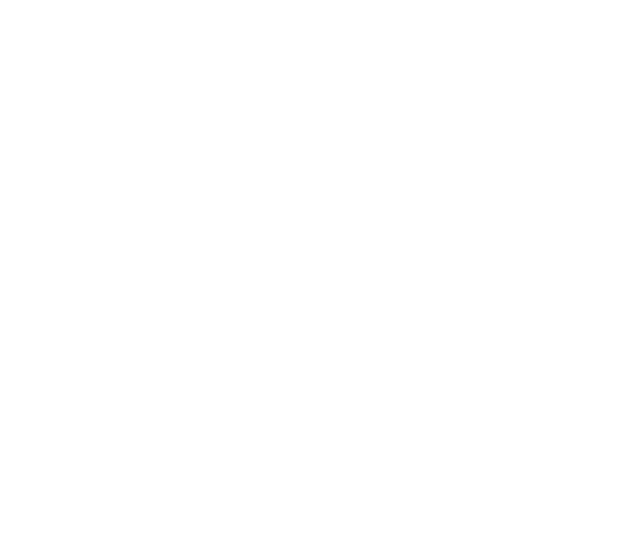
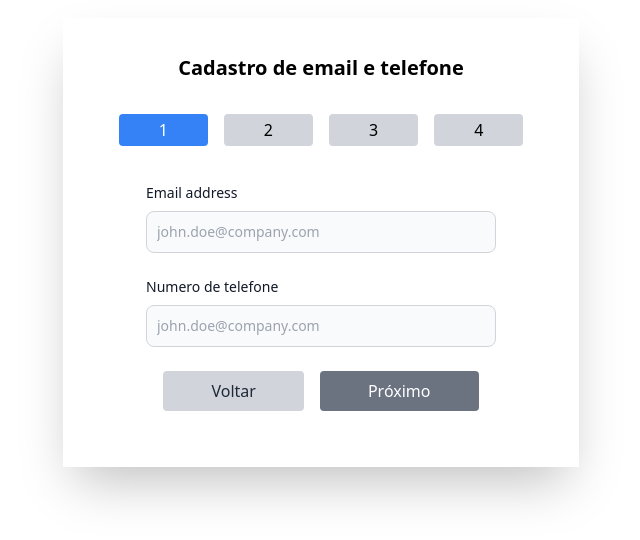
Before and after one commit to rafaelmasselli/localSIGUserRegistration, a React (Vite) app in the folder frontend/: page / in a window 1280 px wide. Shown: the part 108-648 px from the top of the page, without its empty margins (319-959 px from the left). Built offline with nearby package versions, Linux system fonts and the light colour scheme.

Commit message:
feat: form progression logic

```diff
--- a/frontend/package.json
+++ b/frontend/package.json
@@ -11,7 +11,8 @@
   },
   "dependencies": {
     "react": "^18.2.0",
-    "react-dom": "^18.2.0"
+    "react-dom": "^18.2.0",
+    "react-router-dom": "^6.22.2"
   },
   "devDependencies": {
     "@types/react": "^18.2.56",
--- a/frontend/src/App.tsx
+++ b/frontend/src/App.tsx
@@ -1,8 +1,11 @@
+import { BrowserRouter } from "react-router-dom";
+import { Router } from "./routes/index.routes";
+
 function App() {
   return (
-    <>
-      <h1 className="text-white">Hello world</h1>
-    </>
+    <BrowserRouter>
+      <Router />
+    </BrowserRouter>
   );
 }
 
--- /dev/null
+++ b/frontend/src/components/structure/form/verifyEmailAndTelephone/index.tsx
@@ -0,0 +1,51 @@
+interface IVerifyEmailAndTelephone {
+  email: string;
+  setEmail: React.Dispatch<React.SetStateAction<string>>;
+}
+
+export function VerifyEmailAndTelephone({
+  email,
+  setEmail,
+}: IVerifyEmailAndTelephone) {
+  return (
+    <div className="w-full h-full mt-[-20px]">
+
+      <div className="w-full">
+        <div className="flex justify-center">
+          <div>
+            <label
+              htmlFor="email"
+              className="block mb-2 text-sm font-medium text-gray-900 "
+            >
+              Email address
+            </label>
+            <input
+              type="email"
+              id="email"
+              className="w-[350px] bg-gray-50 border border-gray-300 text-gray-900 text-sm rounded-lg focus:ring-blue-500 focus:border-blue-500 block  p-2.5 "
+              placeholder="john.doe@company.com"
+              required
+            />
+          </div>
+        </div>
+        <div className="flex justify-center mt-6">
+          <div>
+            <label
+              htmlFor="email"
+              className="block mb-2 text-sm font-medium text-gray-900 "
+            >
+              Numero de telefone
+            </label>
+            <input
+              type="email"
+              id="email"
+              className="w-[350px] bg-gray-50 border border-gray-300 text-gray-900 text-sm rounded-lg focus:ring-blue-500 focus:border-blue-500 block  p-2.5  "
+              placeholder="john.doe@company.com"
+              required
+            />
+          </div>
+        </div>
+      </div>
+    </div>
+  );
+}
--- /dev/null
+++ b/frontend/src/components/structure/input/index.tsx
@@ -0,0 +1,5 @@
+export function Input(){
+     return (
+          <input placeholder=""/>
+     )
+}
--- /dev/null
+++ b/frontend/src/components/structure/step/index.tsx
@@ -0,0 +1,19 @@
+interface StepProps {
+  index: number;
+  active: boolean;
+  className: string;
+}
+
+export function Step({ index, active, className }: StepProps) {
+  return (
+    <div className="flex items-center justify-center">
+      <div
+        className={`p-1 px-10 rounded ${
+          active ? "bg-blue-600 text-white" : "bg-gray-300 text-blackAlpha"
+        } ${active ? "scale-120" : ""} ${className}`}
+      >
+        {index}
+      </div>
+    </div>
+  );
+}
--- /dev/null
+++ b/frontend/src/pages/home/index.tsx
@@ -0,0 +1,71 @@
+import { useState } from "react";
+import { Step } from "../../components/structure/step";
+import { VerifyEmailAndTelephone } from "../../components/structure/form/verifyEmailAndTelephone";
+
+export function Home() {
+  const [step, setStep] = useState(1);
+  const [email, setEmail] = useState("");
+  const Steps = [1, 2, 3, 4];
+  const phases = [
+    "Cadastro de email e telefone",
+    "Confirma o codigo do telefone e do celular",
+    "Adiconar informacoes de usuario",
+    "Endereco do usuario",
+  ];
+
+  const getCompStep = () => {
+    switch (step) {
+      case 1:
+        return <VerifyEmailAndTelephone email={email} setEmail={setEmail} />;
+    }
+  };
+
+  function handleForm() {
+    step !== 3 && setStep(step + 1);
+    if (step == 1) {
+    }
+  }
+
+  return (
+    <div className="min-h-screen mt-[-50px] flex items-center justify-center ">
+      <div className="max-w-2xl shadow-2xl p-12 flex flex-col items-center ">
+        <h1 className="font-bold text-xl mb-6 mt-[-12px]">
+          {phases[step - 1]}
+        </h1>
+        <div className="flex justify-between mb-4 ">
+          {Steps.map((item) => (
+            <Step
+              className="m-2"
+              key={item}
+              index={item}
+              active={step === item}
+            />
+          ))}
+        </div>
+        <hr className="my-4 border-black border-t" />
+
+        <div className="w-full h-auto flex justify-center ">
+          {getCompStep()}
+        </div>
+
+        <div className="flex justify-between mt-4">
+          <button
+            onClick={() => setStep(step - 1)}
+            disabled={step === 1}
+            className="bg-gray-300 hover:bg-gray-400 text-gray-800 py-2 px-12 rounded m-2"
+          >
+            Voltar
+          </button>
+          <button
+            onClick={handleForm}
+            className={`${
+              step === 3 ? "bg-red-600" : "bg-gray-500"
+            } hover:bg-blue-600 text-white py-2 px-12 rounded m-2`}
+          >
+            {step === 3 ? "Enviar" : "Próximo"}
+          </button>
+        </div>
+      </div>
+    </div>
+  );
+}
--- /dev/null
+++ b/frontend/src/routes/index.routes.tsx
@@ -0,0 +1,10 @@
+import { Routes, Route } from "react-router-dom";
+import { Home } from "../pages/home";
+
+export function Router() {
+  return (
+    <Routes>
+      <Route path="/" element={<Home />} />
+    </Routes>
+  );
+}
--- /dev/null
+++ b/frontend/src/utils/flag.ts
@@ -0,0 +1,110 @@
+import countries from "./countries";
+
+/**
+ * Type representing a country object.
+ */
+export type Country = (typeof countries)[number];
+
+/**
+ * Returns the country object for a given ISO code.
+ * @param {string} code - The ISO code of the country.
+ * @returns {Country} The country object.
+ */
+export const getCountryByIso = (code: Country[2]): Country =>
+  countries.find((c) => c[2] === code) as Country;
+
+/**
+ * Removes all non-digit characters from a string.
+ * @param {string} value - The string to remove non-digit characters from.
+ * @returns {string} The string with all non-digit characters removed.
+ */
+export const removeMask = (value: string): string => value.replace(/\D/g, "");
+
+/**
+ * Returns the digits of a string that match the mask.
+ * @param {string} value - The string to extract digits from.
+ * @param {string} mask - The mask to match against.
+ * @returns {string} The digits of the string that match the mask.
+ */
+export const getMaskDigit = (value: string, mask?: string): string => {
+  const v = removeMask(value);
+  if (!mask) return v;
+
+  const numberOfDigits = mask.match(/\./g)?.length;
+
+  return v.substring(0, numberOfDigits);
+};
+
+/**
+ * Applies a mask to a string.
+ * @param {string} value - The string to apply the mask to.
+ * @param {string} mask - The mask to apply.
+ * @returns {string} The string with the mask applied.
+ */
+export const applyMask = (value = "", mask?: string): string => {
+  if (!mask || !value) return value;
+  const flatValue = removeMask(value).split("");
+  return (
+    (/^.*\d/.exec(mask.replace(/\./g, () => flatValue.shift() || "")) ||
+      [])[0] || ""
+  );
+};
+
+/**
+ * Checks if a phone number is E.164 compliant.
+ * @param {string} value - The phone number to check.
+ * @returns {boolean} True if the phone number is E.164 compliant, false otherwise.
+ */
+export const isE164Compliant = (value: string): boolean =>
+  /^\+[1-9]\d{1,14}$/.test(value);
+
+/**
+ * Type representing a phone number object.
+ */
+export interface PhoneNumber {
+  raw: string;
+  formatted: string;
+  country: Country;
+}
+
+/**
+ * Splits a phone number into its raw, formatted, and country components.
+ * @param {string} value - The phone number to split.
+ * @returns {PhoneNumber | undefined} The phone number object.
+ */
+export const splitPhoneNumber = (value: string): PhoneNumber | undefined => {
+  if (!isE164Compliant(value)) {
+    console.log("[react-telephone] phone number should follow E.164");
+    return;
+  }
+
+  const dial = removeMask(value).substring(0, 6);
+
+  // search by iso2 country code and area
+  const [country] = countries.filter(
+    (c) =>
+      dial.startsWith(c[3]) &&
+      (c[6] ? c[6].some((a: string) => dial.startsWith(`${c[3]}${a}`)) : true)
+  );
+
+  return {
+    raw: value,
+    country: country,
+    formatted: country
+      ? applyMask(replaceDialCode(value, country[3], ""), country[4])
+      : value,
+  };
+};
+
+/**
+ * Replaces the dial code in a phone number with a given string.
+ * @param {string} value - The phone number to replace the dial code in.
+ * @param {string} dialCode - The dial code to replace.
+ * @param {string} replacer - The string to replace the dial code with.
+ * @returns {string} The phone number with the dial code replaced.
+ */
+export const replaceDialCode = (
+  value: string,
+  dialCode: string,
+  replacer: string
+): string => value.replace("+" + dialCode, replacer);
--- a/frontend/tailwind.config.js
+++ b/frontend/tailwind.config.js
@@ -2,7 +2,13 @@
 export default {
   content: ["./index.html", "./src/**/*.{js,ts,jsx,tsx}"],
   theme: {
-    extend: {},
+    extend: {
+      backgroundColor: {
+        blue: {
+          600: "#3482F6",
+        },
+      },
+    },
   },
   plugins: [],
 };
```
Also changed, not shown: frontend/src/components/structure/form/index.tsx (added), 1 other file (tests, documents, lock files or other folders).
